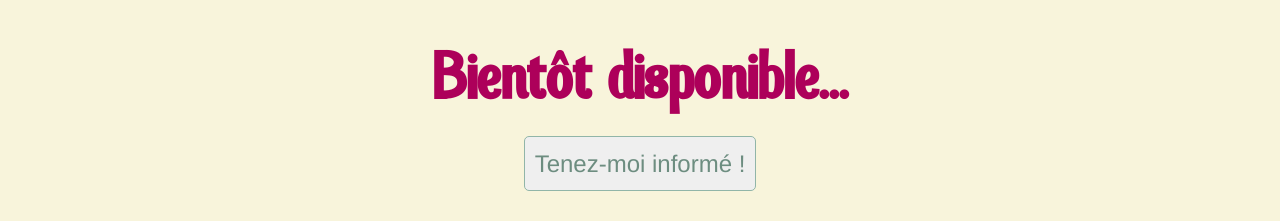
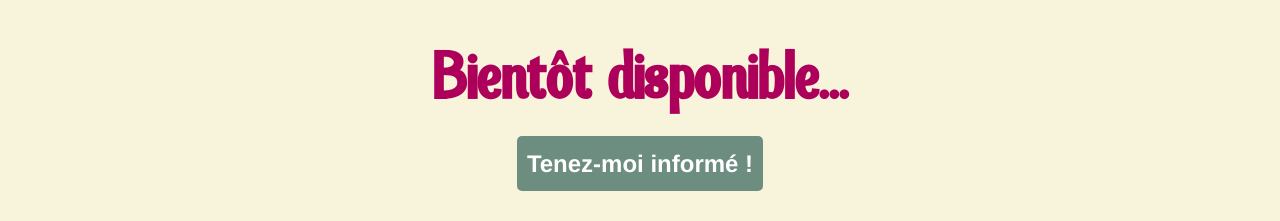
Before and after one commit to Glyca/tiich-sw2014, a website: page index.html in a window 1280 px wide. Shown: the part 601-822 px from the top of the page. Drawn offline with Linux system fonts and the light colour scheme.

Commit message:
Landing page de teasing #3

```diff
--- a/style.css
+++ b/style.css
@@ -75,6 +75,14 @@ form#search input, form#search button, form#subscribe input, form#subscribe butt
 
 form#search button, form#subscribe button {
     width: 6%;
+}
+
+form#subscribe input {
+    background-color: #6d8d80;
+    color: white;
+    font-weight: bold;
+    font-size: 24px;
+    border: none;
 }
 
 h1 {
```
